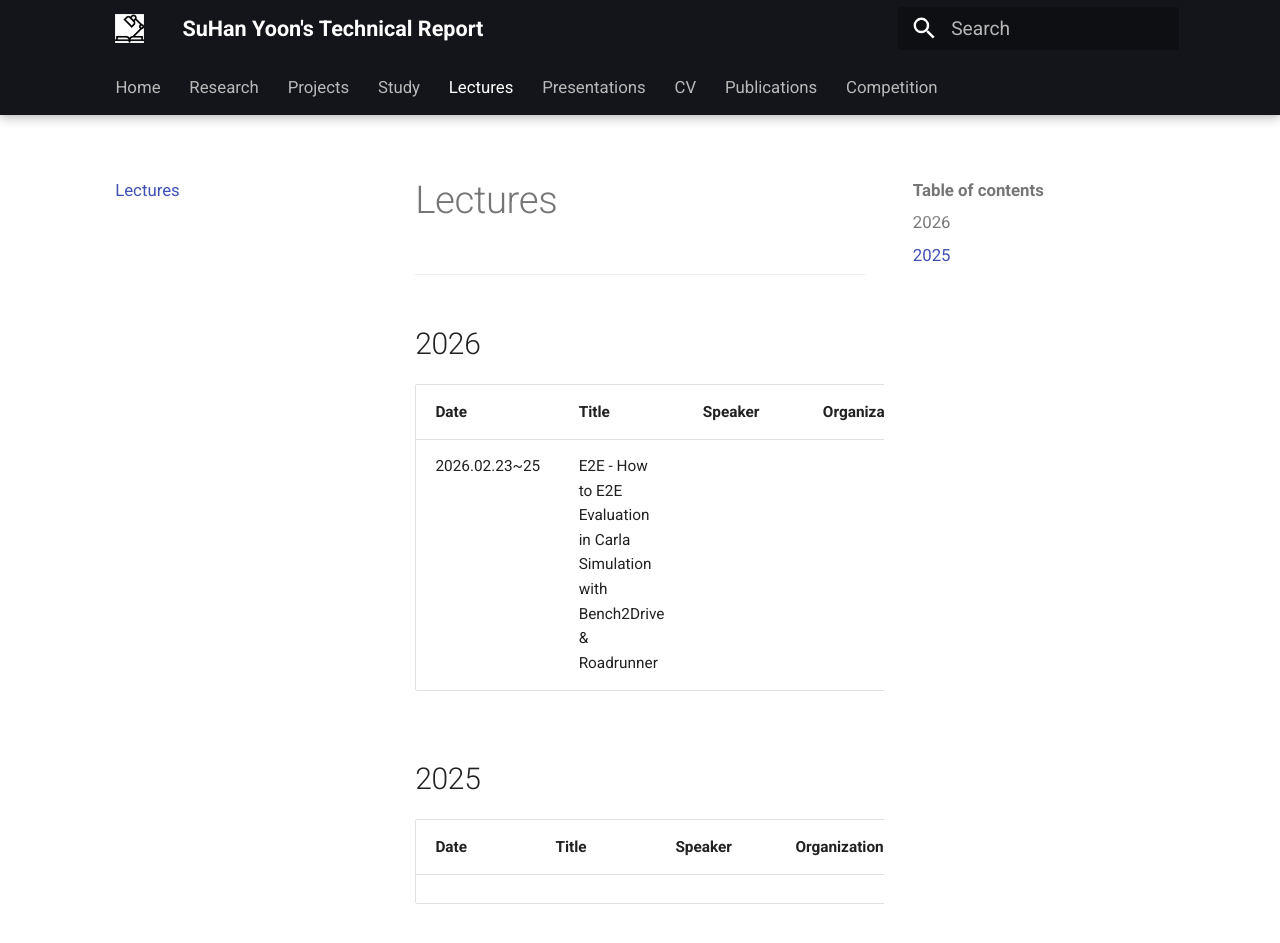
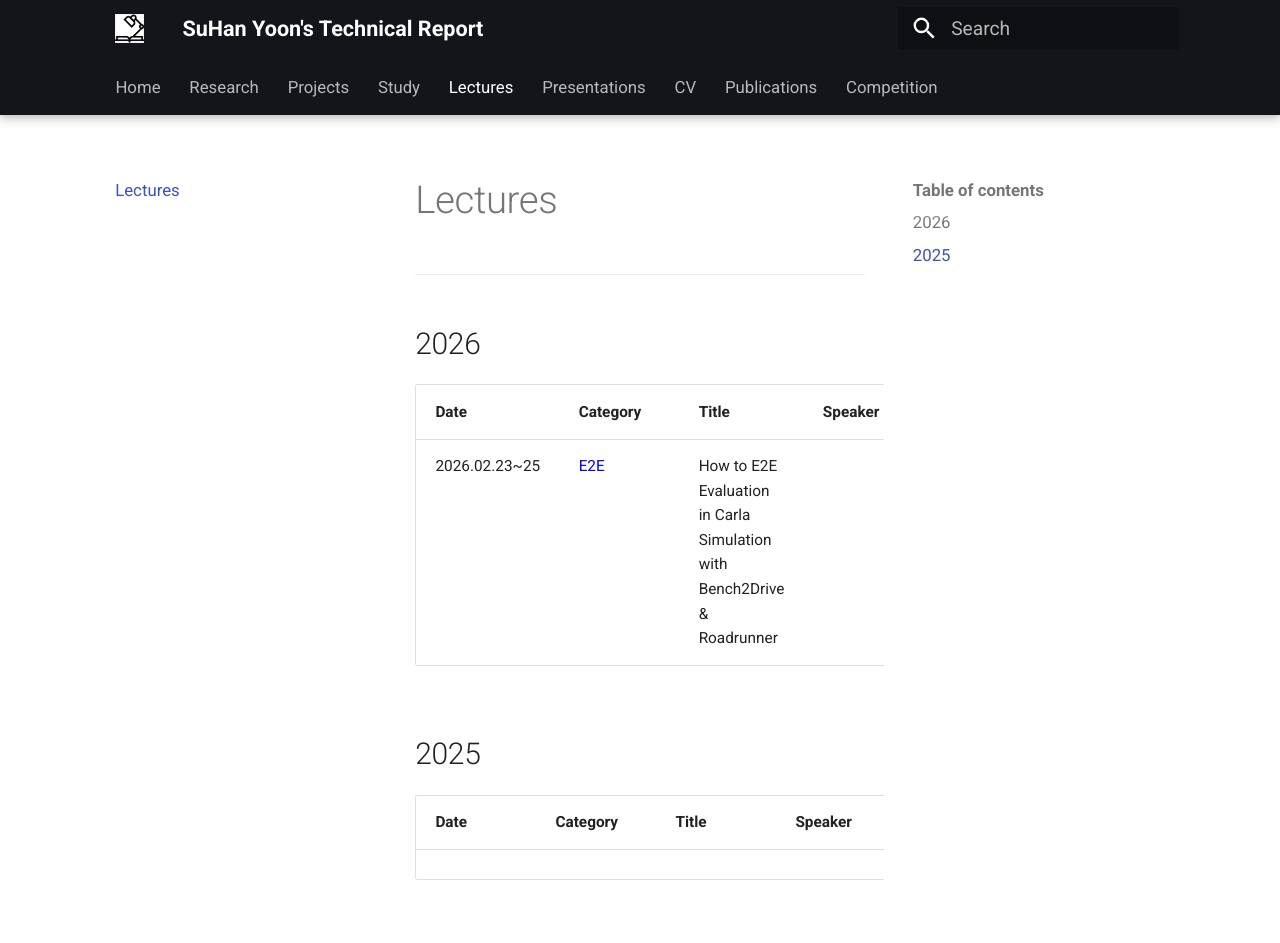
Before and after one commit to YSH-research/YSH-research.github.io, an MkDocs documentation site: the page built from docs/lecture.md, in a window 1280 px wide and 952 px high. Shown: the top 943 px of the window. Built offline with MkDocs 1.6.1 and Material for MkDocs 9.7.7, drawn with Linux system fonts in a browser that asks for light colours.

Commit message:
Add category with colors to lectures

```diff
--- a/docs/lecture.md
+++ b/docs/lecture.md
@@ -3,12 +3,12 @@
 
 ## 2026
 
-| Date | Title | Speaker | Organization |
-|------|-------|---------|--------------|
-| 2026.02.23~25 | E2E - How to E2E Evaluation in Carla Simulation with Bench2Drive & Roadrunner | | |
+| Date | Category | Title | Speaker | Organization |
+|------|----------|-------|---------|--------------|
+| 2026.02.23~25 | <span style="color:blue">E2E</span> | How to E2E Evaluation in Carla Simulation with Bench2Drive & Roadrunner | | |
 
 ## 2025
 
-| Date | Title | Speaker | Organization |
-|------|-------|---------|--------------|
-| | | | |
+| Date | Category | Title | Speaker | Organization |
+|------|----------|-------|---------|--------------|
+| | | | | |
```
